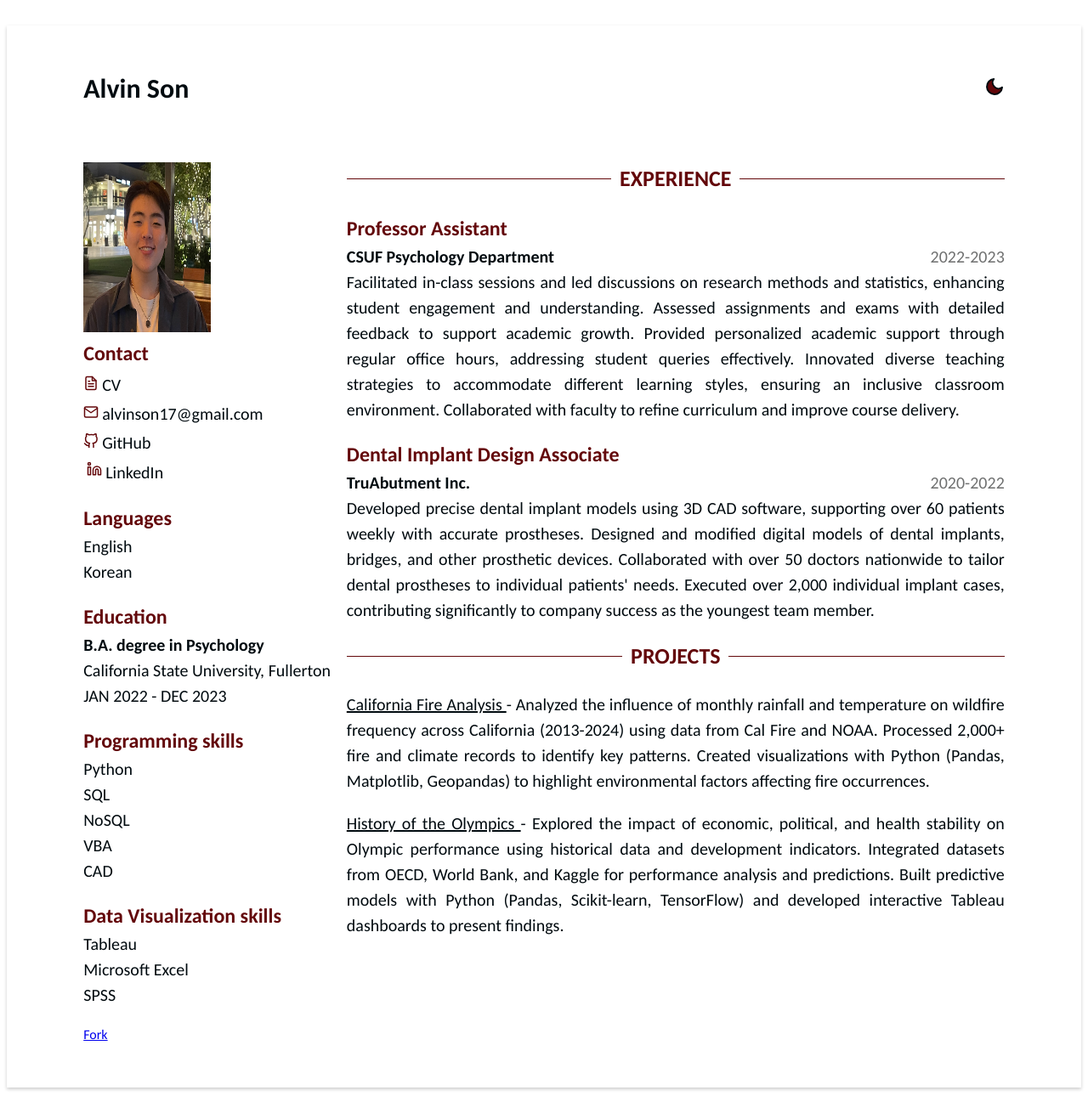
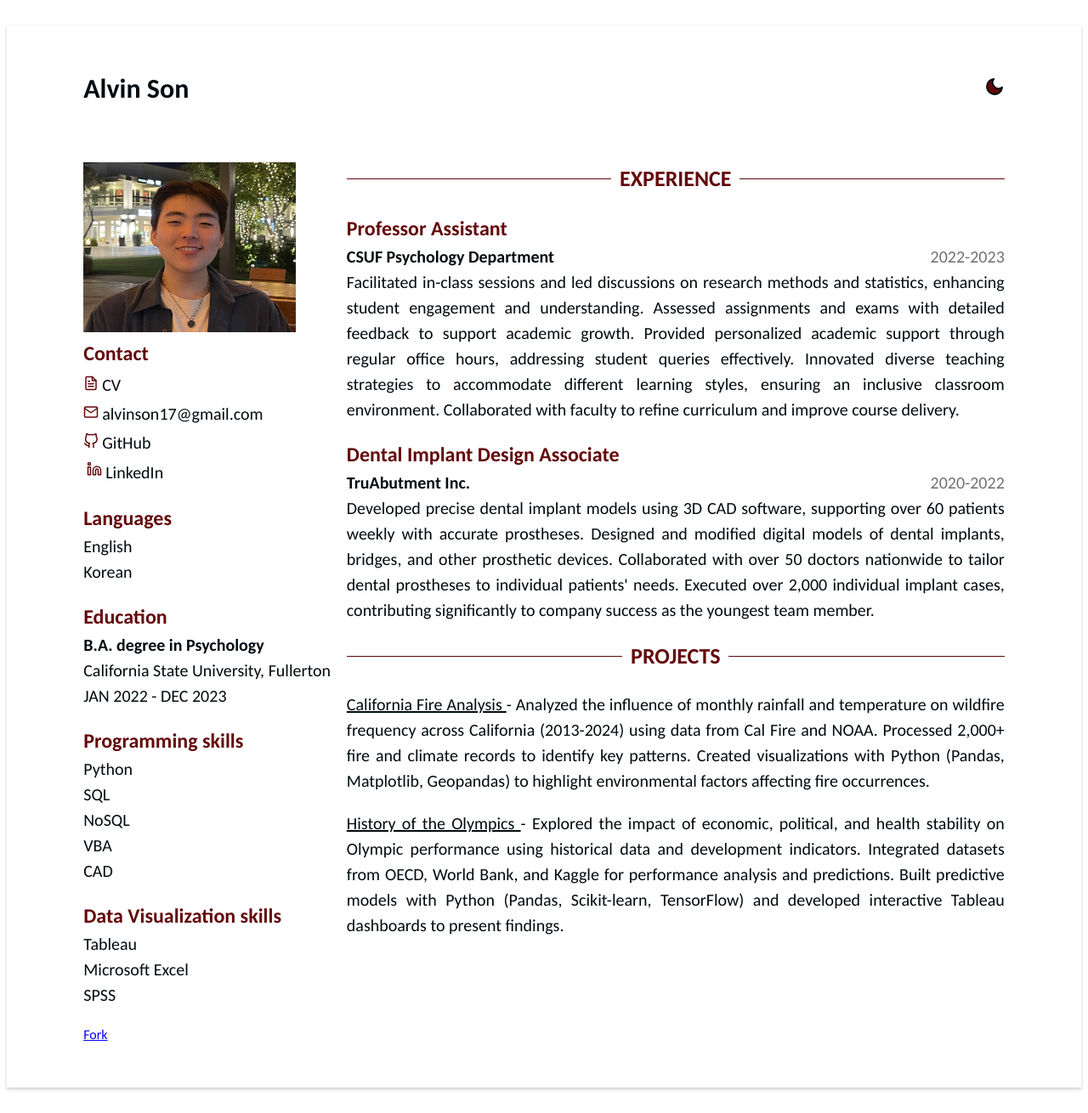
Before and after one commit to Alvin-Son/Alvin-Son.github.io, a Jekyll site: the page built from index.html, in a window 1280 px wide. Shown: the whole page at 85% size. Built offline with Jekyll 4.4.1, drawn with Linux system fonts in a browser that asks for light colours.

Commit message:
Update contact.html

```diff
--- a/_includes/contact.html
+++ b/_includes/contact.html
@@ -1,6 +1,6 @@
 {% assign contact = site.data.data.contact %}
 {% if contact %}
-<img src="headshot.png" width="150" height="200">
+<img src="headshot.png" width="250" height="200">
 <section class="contact">
     <div class="title">Contact</div>
 
```
